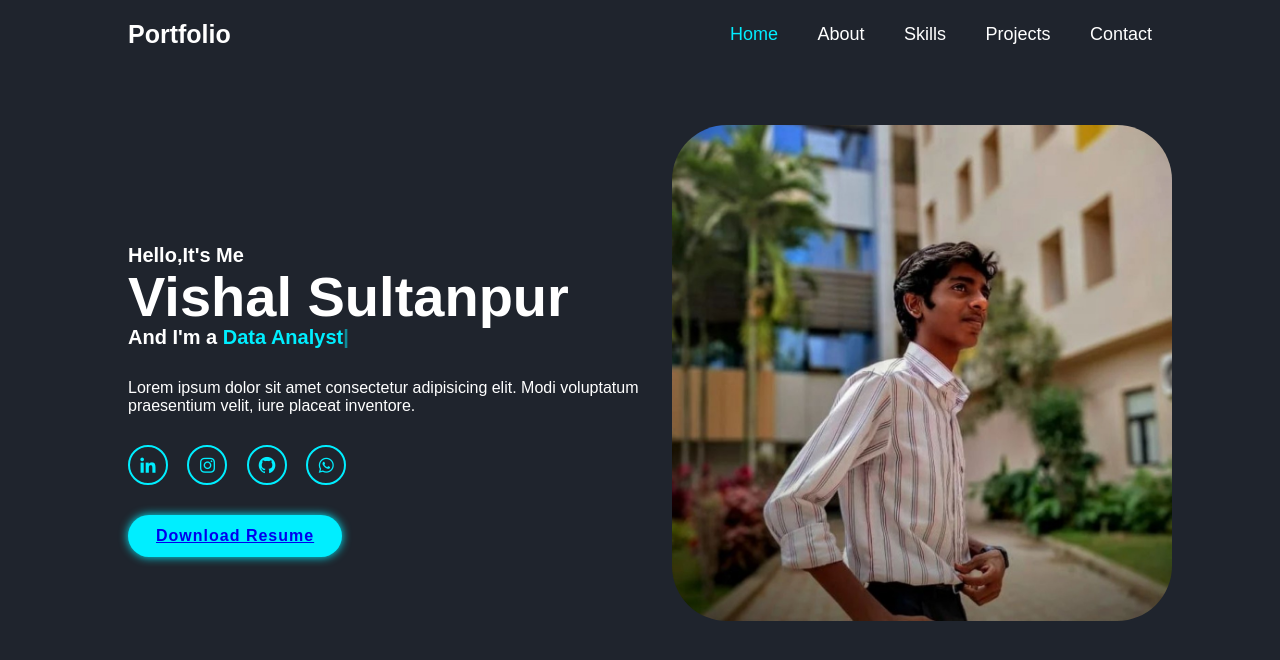
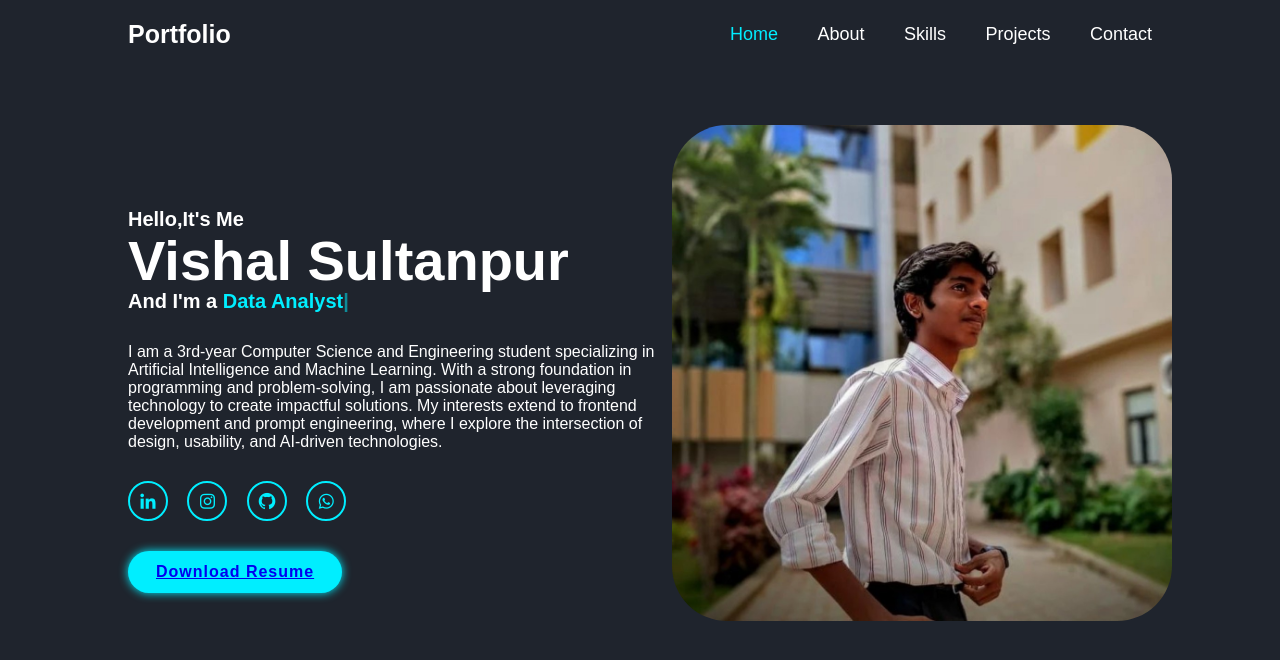
Before and after one commit to vis1008/Portfolio, a plain HTML site: page index.html in a window 1280 px wide. Drawn offline with nearby package versions, Linux system fonts and the light colour scheme.

Commit message:
index.html

```diff
--- a/index.html
+++ b/index.html
@@ -27,7 +27,7 @@
             <h3>
                 And I'm a <span class="multiple-text"></span>
             </h3>
-            <p>Lorem ipsum dolor sit amet consectetur adipisicing elit. Modi voluptatum praesentium velit, iure placeat inventore.</p>
+            <p>I am a 3rd-year Computer Science and Engineering student specializing in Artificial Intelligence and Machine Learning. With a strong foundation in programming and problem-solving, I am passionate about leveraging technology to create impactful solutions. My interests extend to frontend development and prompt engineering, where I explore the intersection of design, usability, and AI-driven technologies.</p>
             <div class="social-media">
                 <!-- Replace the href values with your actual social media URLs -->
                 <a href="https://www.linkedin.com/in/vishal-sulthanpur-1913b3216" style="--i:7" target="_blank"><i class='bx bxl-linkedin'></i></a>
```
